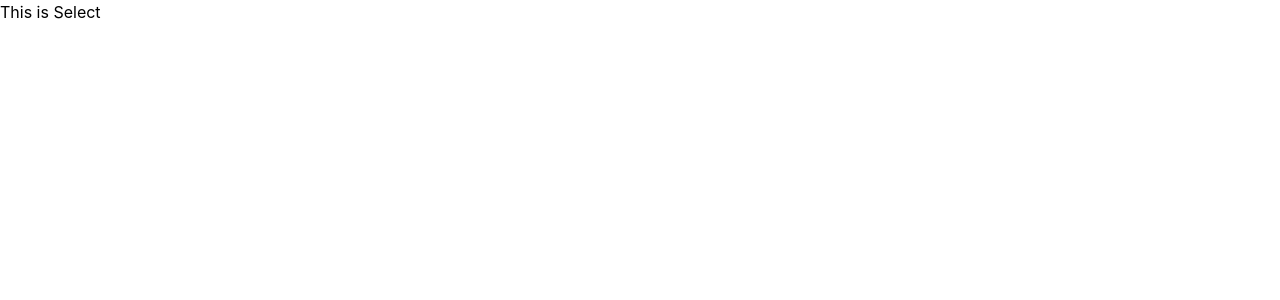
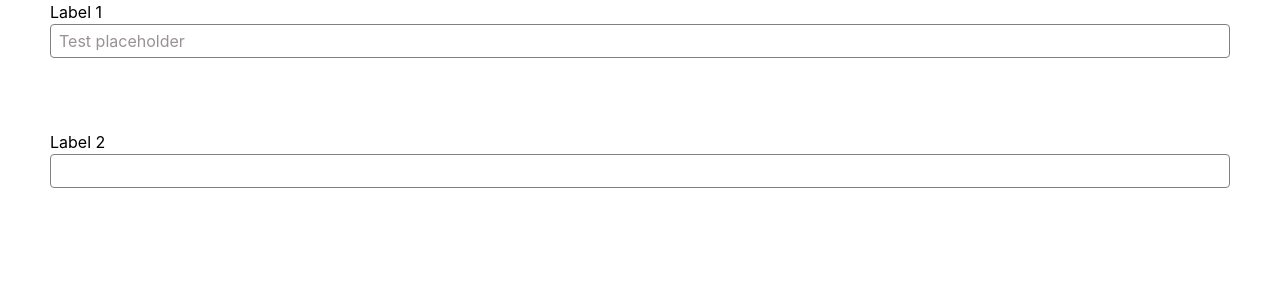
Before and after one commit to longphung/component-studies, a React (Create React App) app: page /select in a window 1280 px wide. Shown: the top 300 px of the page. Built offline with nearby package versions, Linux system fonts and the light colour scheme.

Commit message:
init select component

```diff
--- /dev/null
+++ b/src/components/Select/Select.styled.tsx
@@ -0,0 +1,43 @@
+import { Shadow } from 'constants/Shadow';
+import styled from 'styled-components';
+
+export const StyledWrapper = styled.div`
+  position: relative;
+`;
+
+export const StyledLabel = styled.label`
+  display: block;
+`;
+
+export const StyledSelect = styled.div`
+  box-shadow: ${Shadow.StickyTab};
+  position: absolute;
+  left: 0;
+  right: 0;
+  z-index: 10;
+  background-color: white;
+`;
+
+export const StyledOption = styled.div`
+  padding: 4px 8px;
+  cursor: pointer;
+  &:hover {
+    background-color: #dddbdb;
+  }
+`;
+
+interface IStyledValue {
+  isValue: boolean;
+}
+
+export const StyledValue = styled.button`
+  border: 1px solid gray;
+  cursor: pointer;
+  text-align: left;
+  display: block;
+  width: 100%;
+  padding: 4px 8px;
+  border-radius: 4px;
+  min-height: 34px;
+  color: ${(props: IStyledValue) => props.isValue && '#999292'};
+`;
--- /dev/null
+++ b/src/components/Select/Select.tsx
@@ -0,0 +1,62 @@
+import React, { useState } from 'react';
+
+import {
+  StyledWrapper,
+  StyledLabel,
+  StyledSelect,
+  StyledOption,
+  StyledValue,
+} from './Select.styled';
+
+interface DataSelect {
+  text: string;
+  value: string | number;
+}
+
+interface IPropsSelect {
+  options: DataSelect[];
+  label?: string;
+  placeholder?: string;
+  onChange?: (event: React.ChangeEvent<HTMLSelectElement>) => void;
+  defaultValue?: string | number;
+  className?: string;
+}
+
+const Select: React.FC<IPropsSelect> = ({
+  options,
+  onChange,
+  defaultValue,
+  className,
+  placeholder,
+  label,
+}) => {
+  const [open, setOpen] = useState(false);
+  const [selectedValue, setSelectedValue] = useState<string | number>('');
+
+  const handleOnClickValue = () => {
+    setOpen((prev) => !prev);
+  };
+
+  const handleOnClickItem = (value: string | number) => {
+    setSelectedValue(value);
+    setOpen(false);
+  };
+
+  return (
+    <StyledWrapper className={className}>
+      {label && <StyledLabel>{label}</StyledLabel>}
+      <StyledValue isValue={!selectedValue} onClick={handleOnClickValue}>{selectedValue || placeholder}</StyledValue>
+      {open && (
+        <StyledSelect>
+          {options.map((item) => (
+            <StyledOption key={item.value} onClick={() => handleOnClickItem(item.value)}>
+              {item.text}
+            </StyledOption>
+          ))}
+        </StyledSelect>
+      )}
+    </StyledWrapper>
+  );
+};
+
+export default Select;
--- /dev/null
+++ b/src/components/Select/index.ts
@@ -0,0 +1 @@
+export { default } from './Select';
--- /dev/null
+++ b/src/components/index.ts
@@ -0,0 +1 @@
+export { default as Select } from './Select';
--- a/src/pages/Select/Select.tsx
+++ b/src/pages/Select/Select.tsx
@@ -1,11 +1,30 @@
-import React from 'react'
+import React from 'react';
+import { Select as SelectComponent } from 'components';
 
 const Select = () => {
+  const testData = [
+    {
+      text: 'Test 1',
+      value: 'test1',
+    },
+    {
+      text: 'Test 2',
+      value: 'test2',
+    },
+    {
+      text: 'Test 3',
+      value: 'test3',
+    },
+  ];
   return (
-    <div>
-      This is Select
+    <div style={{ width: '1180px', margin: '0 auto' }}>
+      <SelectComponent options={testData} placeholder="Test placeholder" label="Label 1" />
+      <br />
+      <br />
+      <br />
+      <SelectComponent options={testData} label="Label 2" />
     </div>
-  )
-}
+  );
+};
 
-export default Select
+export default Select;
```
